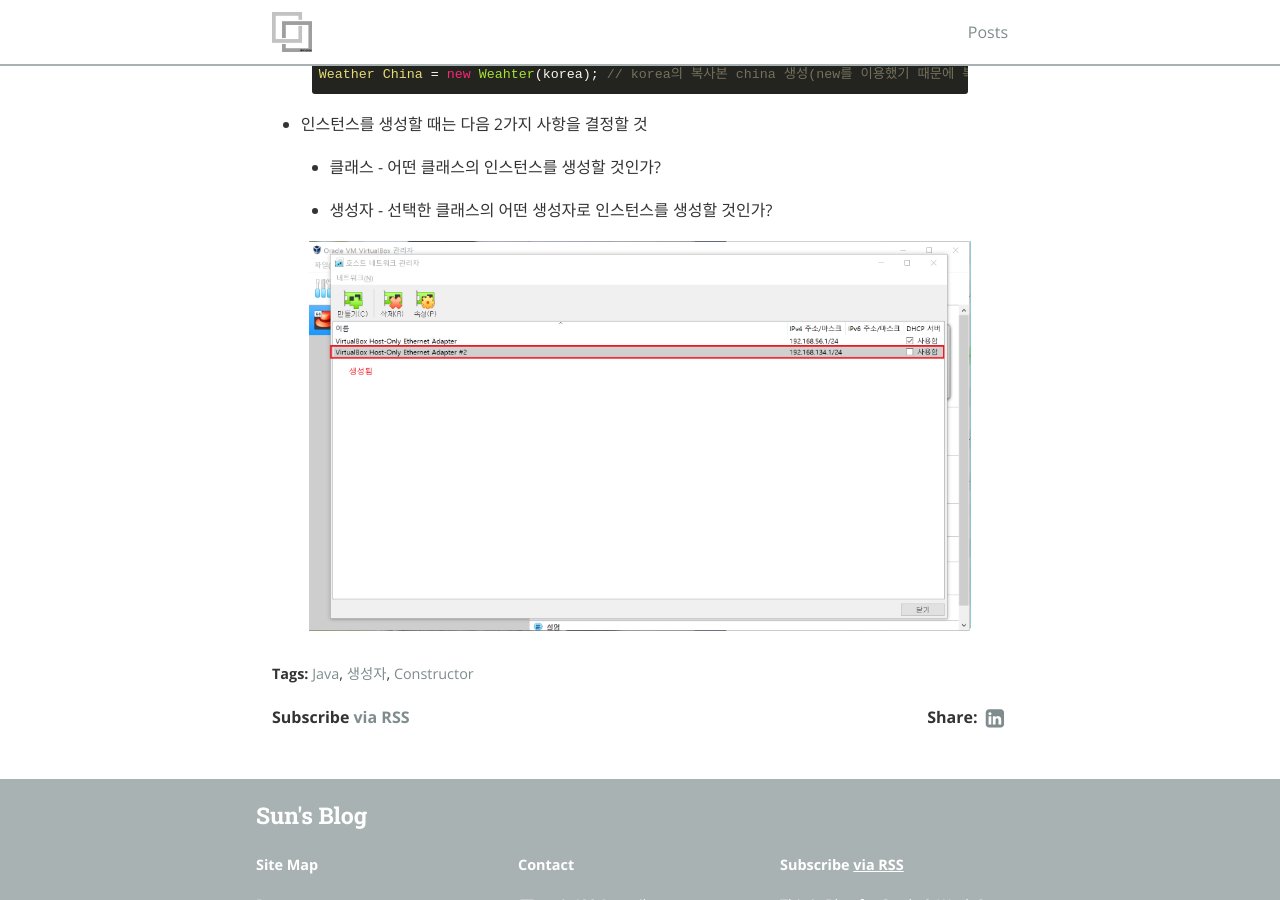
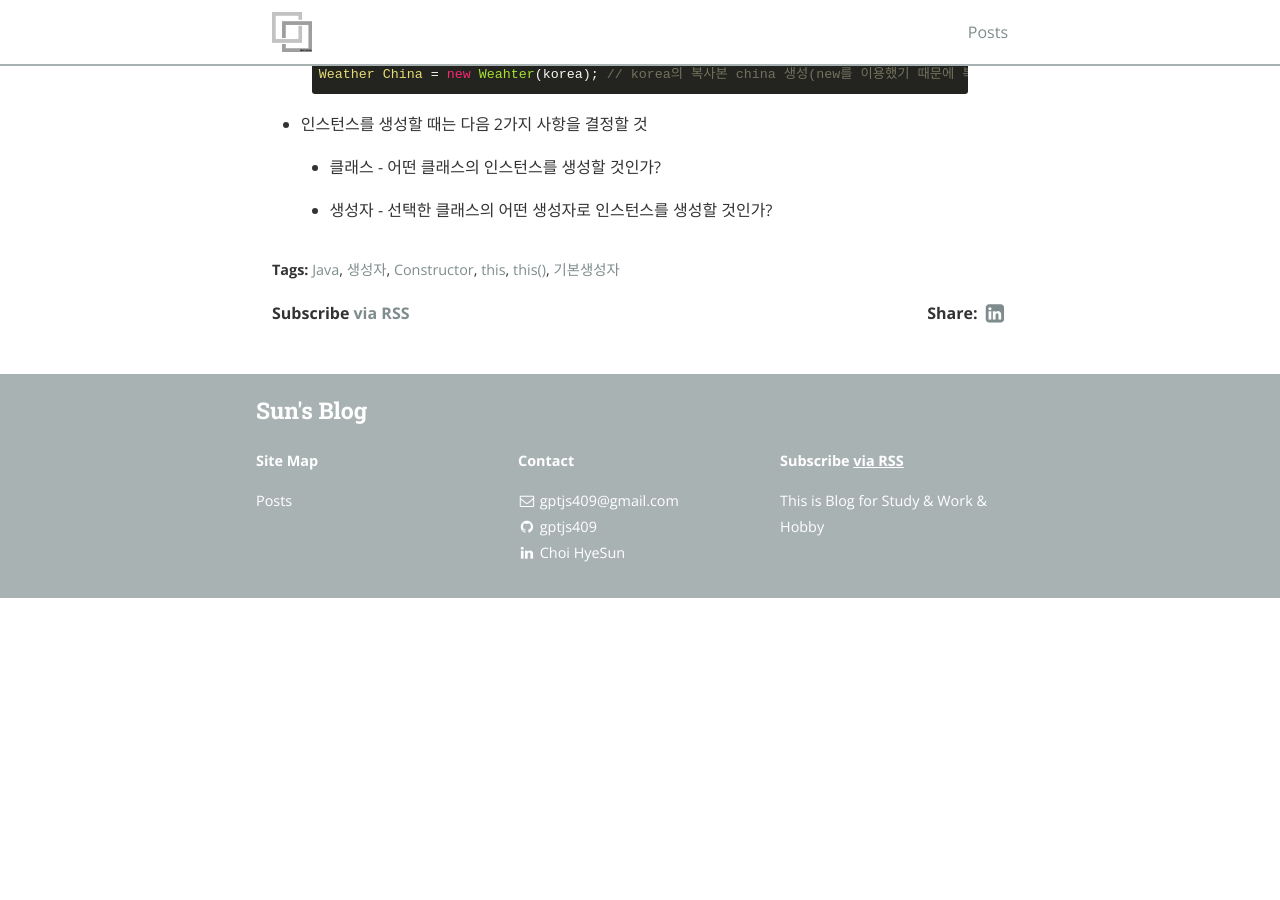
Before and after one commit to gptjs409/gptjs409.github.io, a Jekyll site: the page built from _posts/java/2019-08-17-Constructor.md, in a window 1280 px wide and 900 px high, scrolled down 3388 px. Built offline with Jekyll 4.4.1, drawn with Linux system fonts in a browser that asks for light colours; nearby versions of some CDN libraries; after the commit the page ends 3986 px from its top, so only the background shows below that.

Commit message:
#2 update

```diff
--- a/_posts/java/2019-08-17-Constructor.md
+++ b/_posts/java/2019-08-17-Constructor.md
@@ -8,6 +8,9 @@ tags:
   - Java
   - 생성자
   - Constructor
+  - this
+  - this()
+  - 기본생성자
 ---
 
 ## 생성자(Constructor)
@@ -143,6 +146,3 @@ Weather China = new Weahter(korea); // korea의 복사본 china 생성(new를
   - 클래스 - 어떤 클래스의 인스턴스를 생성할 것인가?
 
   - 생성자 - 선택한 클래스의 어떤 생성자로 인스턴스를 생성할 것인가?
-
-
-![image](/img/2019-10-14/CentOS-Install-CLI-040-putty4.png)
```
